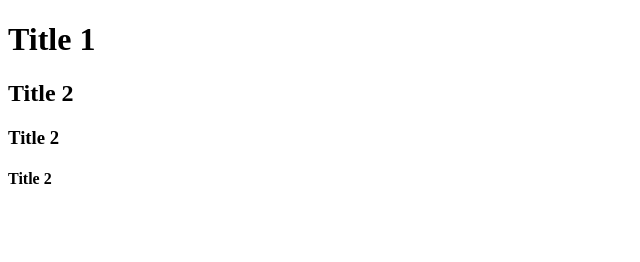
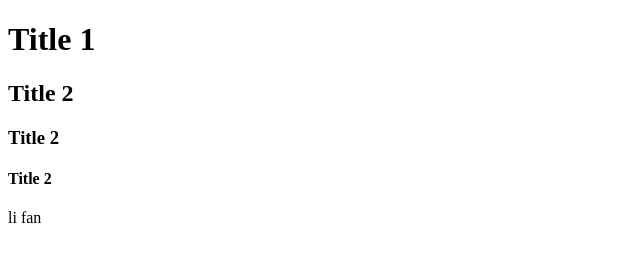
Before and after one commit to Dimitry-P/test-4, a plain HTML site: page index.html in a window 1280 px wide. Shown: the full height of the page, 0-640 px from the left. Drawn offline with Linux system fonts and the light colour scheme.

Commit message:
add text in file

```diff
--- a/index.html
+++ b/index.html
@@ -11,5 +11,6 @@
     <h2>Title 2</h2>
     <h3>Title 2</h3>
     <h4>Title 2</h4>
+    <p>li fan</p>
 </body>
 </html>
```
